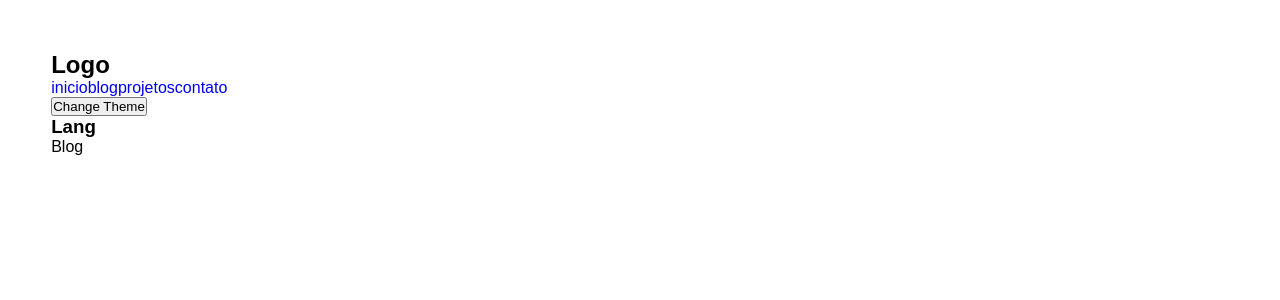
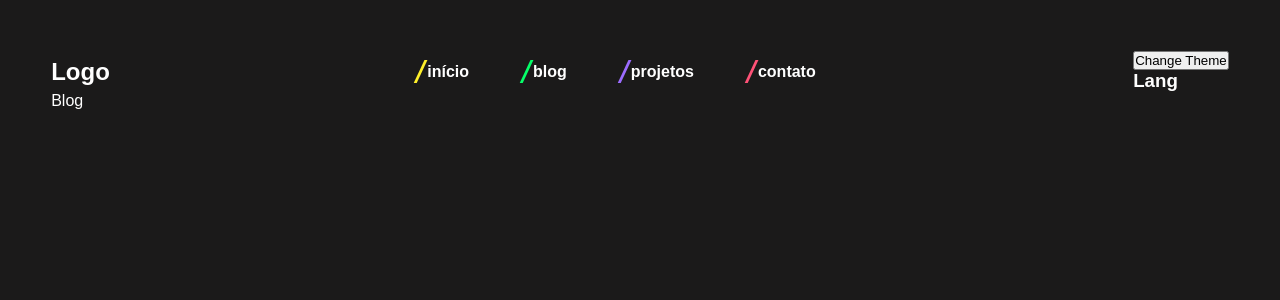
Before and after one commit to akadot/dotdev.me, a Next.js app: page /blog in a window 1280 px wide. Shown: the top 300 px of the page. Built offline with nearby package versions, Linux system fonts and the light colour scheme.

Commit message:
:lipstick: Styling navbar

```diff
--- a/src/components/navbar.tsx
+++ /dev/null
@@ -1,22 +0,0 @@
-import Link from 'next/link'
-
-export default function Navbar(){
-    return (
-        <section>
-            {/* Logo */}
-            <h1>Logo</h1>
-            {/* Menu */}
-            <nav>
-                <Link href='/'>inicio</Link>
-                <Link href='/blog'>blog</Link>
-                <Link href='/projects'>projetos</Link>
-                <Link href='/contact'>contato</Link>
-            </nav>
-            {/* Theme */}
-            <section>
-                <button>Change Theme</button>
-                <h1>Lang</h1>
-            </section>
-        </section>
-    )
-}
--- /dev/null
+++ b/src/components/navbar/index.tsx
@@ -0,0 +1,22 @@
+import {Container, MenuContainer, MenuItem} from './styles'
+
+export default function Navbar(){
+    return (
+        <Container>
+            {/* Logo */}
+            <h1>Logo</h1>
+            {/* Menu */}
+            <MenuContainer>
+                <MenuItem href='/' bfColor="#FEEF2A">início</MenuItem>
+                <MenuItem href='/blog' bfColor="#05FF69">blog</MenuItem>
+                <MenuItem href='/projects' bfColor="#9C6CFF">projetos</MenuItem>
+                <MenuItem href='/contact' bfColor="#FF5277">contato</MenuItem>
+            </MenuContainer>
+            {/* Theme */}
+            <section>
+                <button>Change Theme</button>
+                <h1>Lang</h1>
+            </section>
+        </Container>
+    )
+}
--- /dev/null
+++ b/src/components/navbar/styles.tsx
@@ -0,0 +1,48 @@
+import styled from "styled-components";
+import Link from 'next/link'
+
+interface MenuItemProps {
+	bfColor:string
+}
+
+const Container = styled.section`
+	display: flex;
+	align-items: center;
+	justify-content: space-between;
+
+`;
+
+const MenuContainer = styled.nav`
+	display: flex;
+`;
+
+const MenuItem = styled(Link)<MenuItemProps>`
+	padding: 0 2rem;
+	font-weight: 600;
+	position: relative;
+	z-index: 1;
+	transition: all .2s ease-in-out;
+
+	&::before{
+		content: "";
+		position: absolute;
+		width: .2rem;
+		height: 130%;
+		background-color: ${(props) => props.bfColor};
+		top: -0.2rem;
+		left: 1.5rem;
+		transform: skewX(-25deg);
+		z-index: -1;
+		transition: all .2s ease-in-out;
+	}
+
+	&:hover::before{
+		width: 65%;
+	}
+	&:hover{
+		color: #000;
+	}
+`;
+
+
+export { Container, MenuContainer, MenuItem };
--- a/src/pages/_app.tsx
+++ b/src/pages/_app.tsx
@@ -1,5 +1,4 @@
 import type { AppProps } from 'next/app'
-import { ThemeProvider } from 'src/context/ThemeContext'
 import Head from 'next/head'
 import Menu from '../components/navbar'
 
@@ -14,11 +13,9 @@ export default function App({ Component, pageProps }: AppProps) {
         <meta name="viewport" content="width=device-width, initial-scale=1" />
         <link rel="icon" href="/favicon.ico" />
       </Head>
-      <ThemeProvider>
-          <GlobalStyles/>
-          <Menu />
-          <Component {...pageProps} />
-      </ThemeProvider>
+      <GlobalStyles/>
+      <Menu />
+      <Component {...pageProps} />
     </>
   )
 }
--- a/src/pages/blog.tsx
+++ b/src/pages/blog.tsx
@@ -1,4 +1,4 @@
-export default function Blog() {
+const Blog : React.FC = () => {
     return (
       <>
 
@@ -11,3 +11,5 @@ export default function Blog() {
       </>
     )
   }
+
+export default  Blog
--- a/src/pages/contact.tsx
+++ b/src/pages/contact.tsx
@@ -1,4 +1,4 @@
-export default function Contact() {
+const Contact : React.FC = () => {
     return (
       <>
 
@@ -11,3 +11,4 @@ export default function Contact() {
       </>
     )
   }
+export default Contact
--- a/src/pages/index.tsx
+++ b/src/pages/index.tsx
@@ -1,8 +1,6 @@
-
-export default function Home() {
+const Home : React.FC = () => {
   return (
     <>
-
       <main>
         <section>
           <p>Made with 🌻🎧☕.</p>
@@ -12,3 +10,5 @@ export default function Home() {
     </>
   )
 }
+
+export default Home
--- a/src/pages/projects.tsx
+++ b/src/pages/projects.tsx
@@ -1,4 +1,4 @@
-export default function Projects() {
+const Projects : React.FC = () => {
     return (
       <>
 
@@ -11,3 +11,4 @@ export default function Projects() {
       </>
     )
   }
+export default Projects
--- a/src/styles/globals.tsx
+++ b/src/styles/globals.tsx
@@ -12,43 +12,14 @@ const GlobalStyles = createGlobalStyle`
     font-family: sans-serif;
     padding: 3.2rem;
 
-    background-color: $dark;
-    color: $light;
+    background-color: #1B1A1A;
+    color: #fff;
 
     a{
       text-decoration: none;
-      color: $light;
-    }
-  }
-
-  .dark{
-    .background{
-        background-color: $dark;
-    }
-    .text{
-        color: $light;
-    }
-  }
-
-  .light{
-    .background{
-        background-color: $light;
-    }
-    .text{
-        color: $dark;
+      color: #fff;
     }
   }
 `;
 
-// $dark: #1B1A1A;
-// $light: #fff;
-
-// //TODO: remove one
-// $yellow: #FEEF2A;
-// $green: #05FF69;
-// $purple: #9C6CFF;
-// $red: #FF5277;
-// $blue: #58D1EB;
-
-
 export default GlobalStyles;
```
